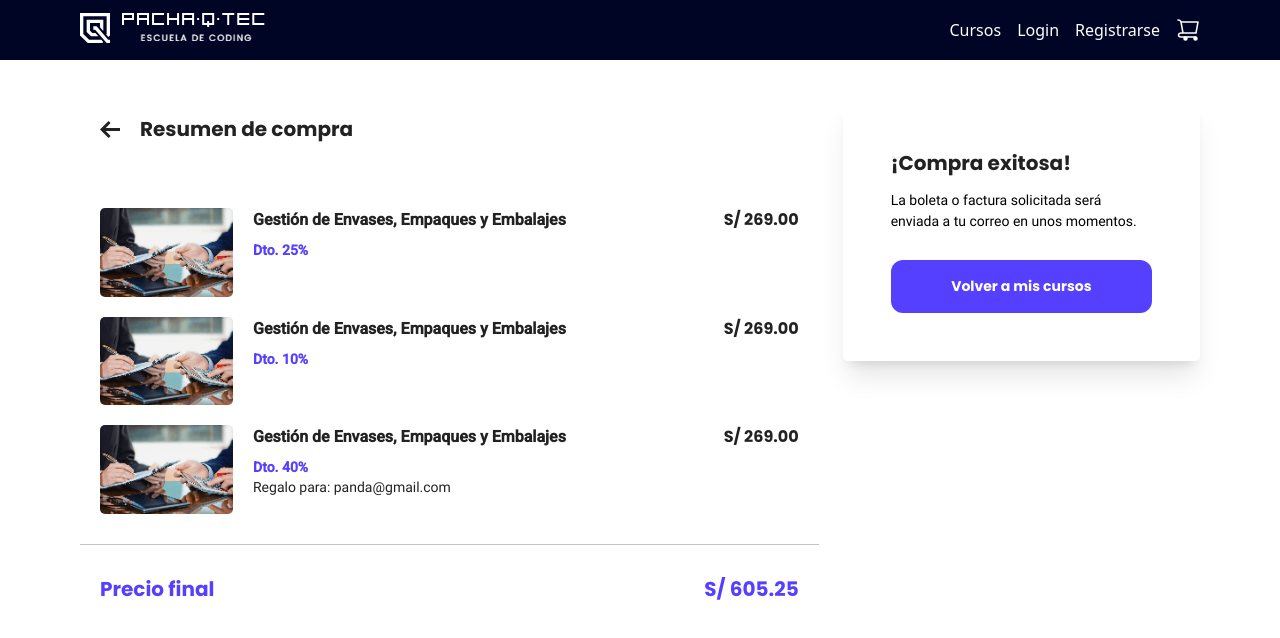
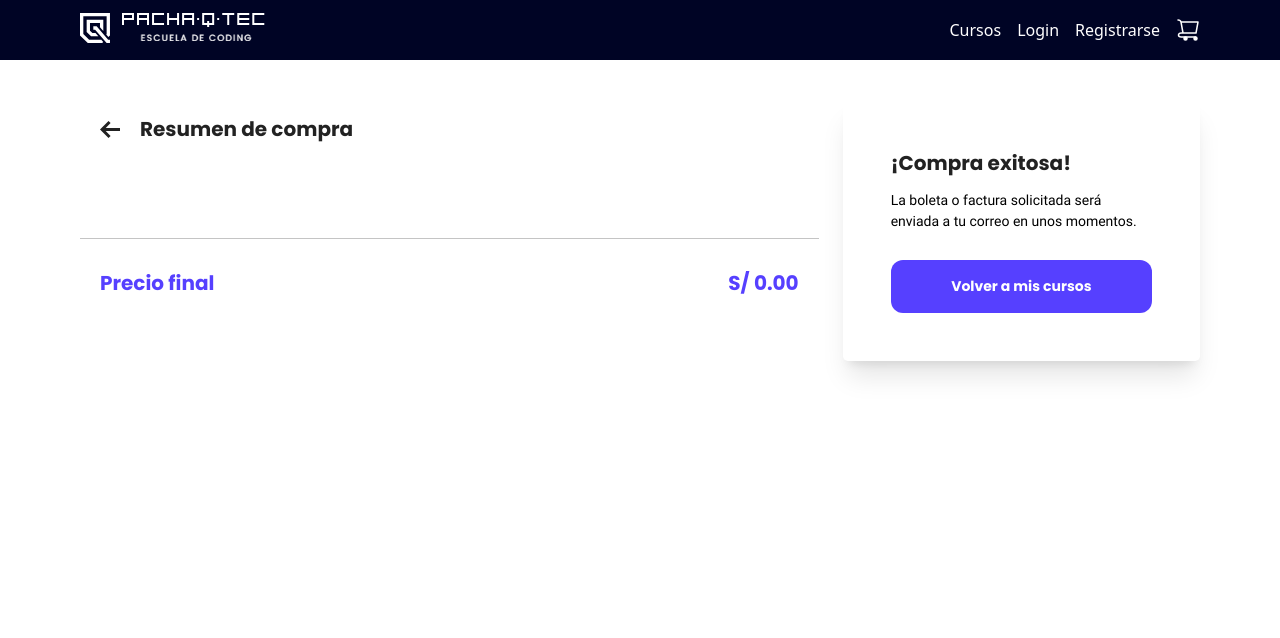
Before and after one commit to HeriRoqueTello/Hackaton-Final-Grupo-2, a Vue app: page /resumen in a window 1280 px wide. Shown: the top 638 px of the page. Built offline with nearby package versions, Linux system fonts and the light colour scheme.

Commit message:
Agregando datos al resumen

```diff
--- a/src/components/shop/MyShopping.vue
+++ b/src/components/shop/MyShopping.vue
@@ -14,35 +14,38 @@
     </div>
 
     <ul class="w-full px-[20px] mt-[50px] mb-[30px] flex flex-col gap-y-[50px] min-[320px]:gap-y-[20px]">
-      <li v-for="course in courses" :key="course.id"
+      <li v-for="course in coursesResume" :key="course.id"
         class="grid grid-cols-[100%] gap-x-[20px] gap-y-[20px] min-[320px]:grid-cols-[133px_auto] min-[550px]:grid-cols-[133px_auto_auto]">
         <picture class="flex w-[100%] h-[100%] items-center">
-          <img :src="course.image" :alt="course.title" class="w-full rounded-[5px]">
+          <img :src="course.imagen" :alt="course.nombre" class="w-full rounded-[5px]">
         </picture>
 
         <div class="flex flex-col justify-between">
           <div class="flex flex-col mb-[12px]">
             <p class="text-[#222222] font-bold text-xs mb-[8px] min-[550px]:text-base Roboto">
-              {{ course.title }}
+              {{ course.nombre }}
             </p>
-            <span v-if="course.discount" class="text-[#5640FF] font-bold text-xs min-[550px]:text-sm Roboto">
-              Dto. {{ course.discount }}%
+            <span v-if="course.descuento" class="text-[#5640FF] font-bold text-xs min-[550px]:text-sm Roboto">
+              Dto. {{ course.descuento }}%
             </span>
-            <span v-if="course.gift" class="text-[#222222] text-xs min-[550px]:text-sm Roboto">
-              Regalo para: {{ course.gift }}
+            <span v-if="course.regalo" class="text-[#222222] text-xs min-[550px]:text-sm Roboto">
+              Regalo para: {{ course.regalo }}
+            </span>
+            <span class="text-[#5640FF] font-bold text-xs min-[550px]:text-sm Roboto">
+              {{ course.cantidad }}
             </span>
           </div>
 
           <div class="flex justify-end gap-[5px] flex-wrap">
             <span class="text-[#222222] font-bold text-xs min-[550px]:hidden Poppins">
-              {{ formatPrice(course.price) }}
+              {{ formatPrice(course.precio * course.cantidad) }}
             </span>
           </div>
         </div>
 
         <div class="hidden min-[550px]:flex min-[550px]:justify-end">
           <span class="text-[#222222] font-bold text-base Poppins">
-            {{ formatPrice(course.price) }}
+            {{ formatPrice(course.precio * course.cantidad) }}
           </span>
         </div>
       </li>
@@ -61,36 +64,21 @@
 </template>
 
 <script>
+import { useCartStore } from '@/stores/cart.store.js';
+
 export default {
   data() {
     return {
-      courses: [
-        {
-          id: 1,
-          image: '/imgs/shopping-course.png',
-          title: 'Gestión de Envases, Empaques y Embalajes',
-          discount: 25,
-          price: 269,
-          gift: null
-        },
-        {
-          id: 2,
-          image: '/imgs/shopping-course.png',
-          title: 'Gestión de Envases, Empaques y Embalajes',
-          discount: 10,
-          price: 269,
-          gift: null
-        },
-        {
-          id: 3,
-          image: '/imgs/shopping-course.png',
-          title: 'Gestión de Envases, Empaques y Embalajes',
-          discount: 40,
-          price: 269,
-          gift: 'panda@gmail.com'
-        }
-      ]
+      coursesResume: []
     };
+  },
+  async mounted() {
+    try {
+      await useCartStore().getProductsResume();
+      this.coursesResume = useCartStore().myCourses;
+    } catch (error) {
+      console.error(error);
+    }
   },
   methods: {
     formatPrice(price) {
@@ -101,14 +89,8 @@ export default {
     }
   },
   computed: {
-    totalPrice() {
-      return this.courses.reduce((total, course) => {
-        const discountedPrice = course.price * (1 - course.discount / 100);
-        return total + discountedPrice;
-      }, 0);
-    },
     totalPriceFormatted() {
-      return this.formatPrice(this.totalPrice);
+      return this.formatPrice(useCartStore().calcularSumaTotal('cursosComprados'));
     }
   }
 };
--- a/src/components/shop/Next.vue
+++ b/src/components/shop/Next.vue
@@ -34,7 +34,7 @@ export default {
   data() {
     return {
       globalStore: useGlobalStore(),
-      precioTotal: this.formatPrice(useCartStore().calcularSumaTotal())
+      precioTotal: this.formatPrice(useCartStore().calcularSumaTotal('productos'))
     };
   },
   methods: {
@@ -43,7 +43,12 @@ export default {
         style: 'currency',
         currency: 'PEN'
       });
-    }
+    },
+  },
+  mounted() {
+    document.addEventListener('click', () => {
+      this.precioTotal = this.formatPrice(useCartStore().calcularSumaTotal('productos'));
+    });
   },
 }
 </script>
--- a/src/stores/cart.store.js
+++ b/src/stores/cart.store.js
@@ -5,6 +5,7 @@ export const useCartStore = defineStore({
   id: 'cart',
   state: () => ({
     productos: localStorage.getItem('productos') ? JSON.parse(localStorage.getItem('productos')) : [],
+    myCourses: localStorage.getItem('cursosComprados') ? JSON.parse(localStorage.getItem('cursosComprados')) : [],
   }),
   actions: {
     async addProduct(productId) {
@@ -85,8 +86,8 @@ export const useCartStore = defineStore({
         localStorage.setItem('productos', JSON.stringify(updatedProductos));
       }
     },
-    calcularSumaTotal() {
-      const productosEnLocalStorage = localStorage.getItem('productos');
+    calcularSumaTotal(clave) {
+      const productosEnLocalStorage = localStorage.getItem(clave);
       if (productosEnLocalStorage) {
         const productos = JSON.parse(productosEnLocalStorage);
         let sumaTotal = 0;
@@ -108,6 +109,9 @@ export const useCartStore = defineStore({
       }
 
       return 0;
-    }
+    },
+    async getProductsResume() {
+      this.productos = JSON.parse(localStorage.getItem('cursosComprados'));
+    },
   }
 });
--- a/src/views/SuccessView.vue
+++ b/src/views/SuccessView.vue
@@ -28,6 +28,11 @@ import Navbar from '@/components/general/Navbar.vue';
 export default {
   components: {
     Navbar,
+  },
+  mounted() {
+    const productos = JSON.parse(localStorage.getItem('productos'));
+    const cursosComprados = [...productos];
+    localStorage.setItem('cursosComprados', JSON.stringify(cursosComprados));
   }
 }
 </script>
```
